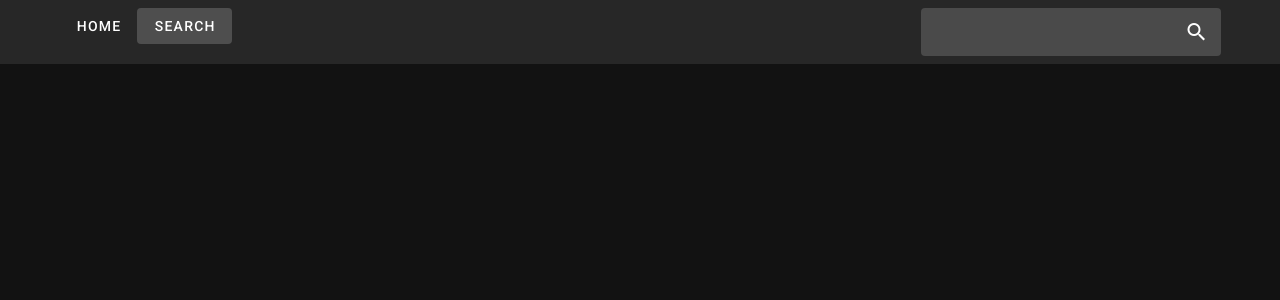
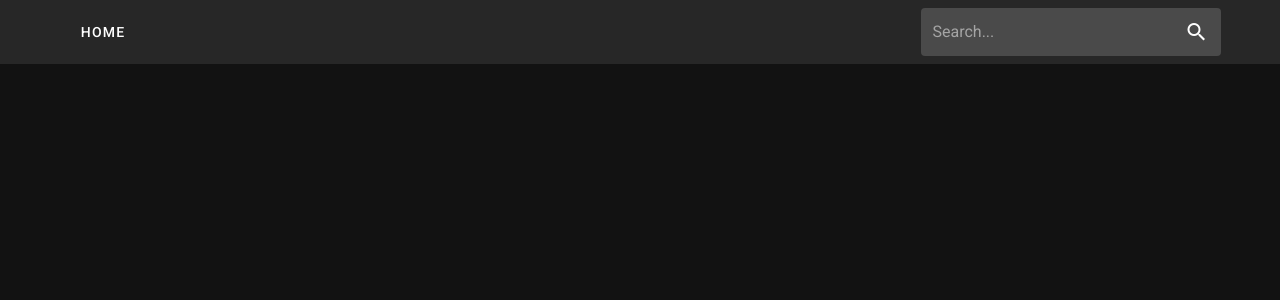
Before and after one commit to nsalvador/vue-tv-ui, a Vue app: page /search in a window 1280 px wide. Shown: the top 300 px of the page. Built offline with nearby package versions, Linux system fonts and the light colour scheme.

Commit message:
Added navigation drawer

```diff
--- a/src/App.vue
+++ b/src/App.vue
@@ -1,6 +1,7 @@
 <template>
   <v-app>
     <app-header />
+    <app-drawer />
     <v-content>
       <router-view></router-view>
     </v-content>
@@ -11,6 +12,7 @@
 <script>
 // import AppFooter from "./components/Footer.vue";
 import AppHeader from "./components/Header.vue";
+import AppDrawer from "./components/Drawer.vue";
 
 export default {
   name: "App",
@@ -18,7 +20,8 @@ export default {
     this.$vuetify.theme.dark = true;
   },
   components: {
-    AppHeader
+    AppHeader,
+    AppDrawer
     // AppFooter
   }
 };
--- /dev/null
+++ b/src/components/Drawer.vue
@@ -0,0 +1,31 @@
+<template>
+  <v-navigation-drawer v-model="drawer" app temporary>
+    <v-list>
+      <v-list-item v-for="(link, i) in links" :key="i" :to="link.to">
+        <v-list-item-content>
+          <v-list-item-title v-text="link.text" />
+        </v-list-item-content>
+      </v-list-item>
+    </v-list>
+  </v-navigation-drawer>
+</template>
+
+<script>
+import { mapGetters, mapMutations } from "vuex";
+export default {
+  computed: {
+    ...mapGetters(["links"]),
+    drawer: {
+      get() {
+        return this.$store.state.drawer;
+      },
+      set(val) {
+        this.setDrawer(val);
+      }
+    }
+  },
+  methods: {
+    ...mapMutations(["setDrawer"])
+  }
+};
+</script>
--- a/src/components/Header.vue
+++ b/src/components/Header.vue
@@ -2,20 +2,20 @@
   <v-app-bar app flat>
     <v-app-bar-nav-icon class="hidden-md-and-up" @click="toggleDrawer" />
     <v-container class="mx-auto py-0">
-      <v-layout>
+      <v-layout align-center>
         <v-btn
           :to="link.to"
           v-for="(link, i) in links"
           :key="i"
-          class="hidden-sm-and-down"
+          class="ma-1 hidden-sm-and-down"
           text
         >{{ link.text }}</v-btn>
         <v-spacer></v-spacer>
         <v-text-field
-          v-show="isVisible"
           style="max-width: 300px;"
           append-icon="mdi-magnify"
           flat
+          placeholder="Search..."
           hide-details
           solo-inverted
           v-model="show"
@@ -29,7 +29,7 @@
 
 <script>
 import { mapGetters, mapMutations } from "vuex";
-
+import router from "../router";
 export default {
   name: "Header",
   data: () => ({
@@ -37,15 +37,15 @@ export default {
     error: null
   }),
   computed: {
-    ...mapGetters(["links"]),
-    isVisible() {
-      return this.$route.name == "search";
-    }
+    ...mapGetters(["links"])
   },
   methods: {
     ...mapMutations(["toggleDrawer"]),
     async search() {
       try {
+        if (this.$route.name === "home") {
+          router.push({ name: "search" });
+        }
         const config = {
           url: `/shows/search?page=1`,
           method: "post",
--- a/src/store.js
+++ b/src/store.js
@@ -16,10 +16,6 @@ export default new Vuex.Store({
 			{
 				text: 'Home',
 				to: '/'
-			},
-			{
-				text: 'Search',
-				to: '/search'
 			}
 		]
 	},
@@ -29,6 +25,7 @@ export default new Vuex.Store({
 	},
 	mutations: {
 		setSeries: (state, series) => (state.series = series),
+		setDrawer: (state, payload) => (state.drawer = payload),
 		toggleDrawer: state => (state.drawer = !state.drawer)
 	},
 	actions: {
```
Also changed, not shown: 11 other files (tests, documents, lock files or other folders).
